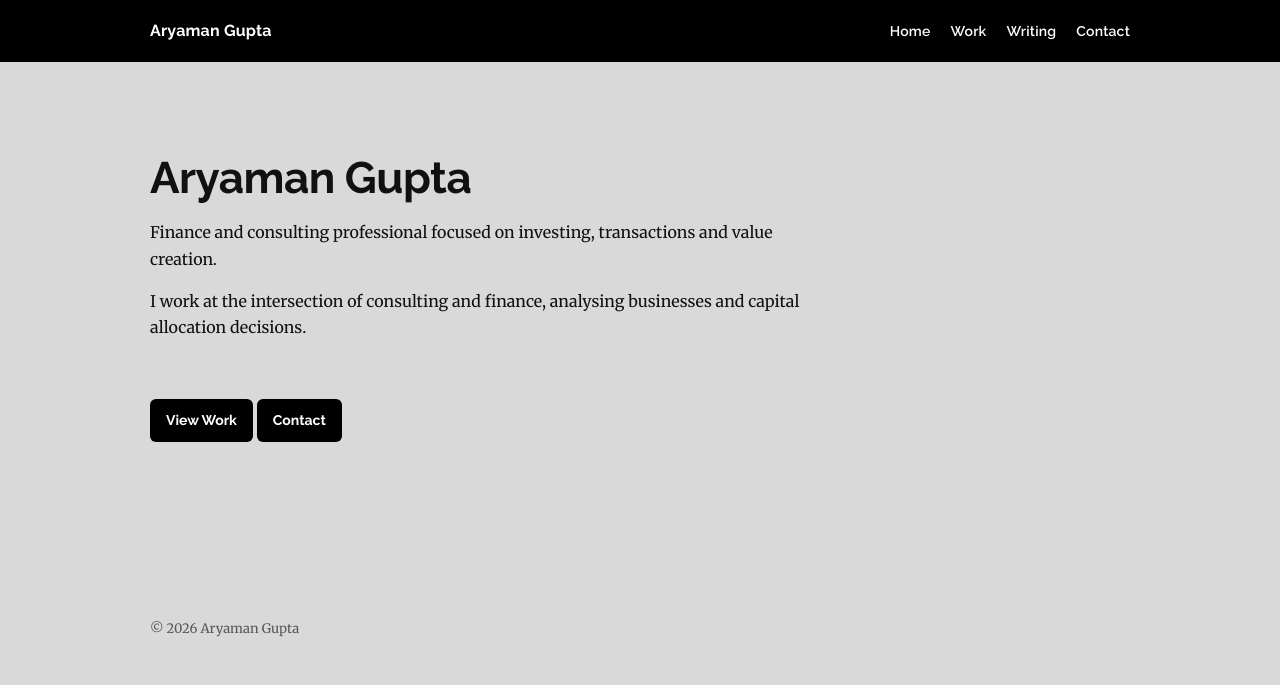
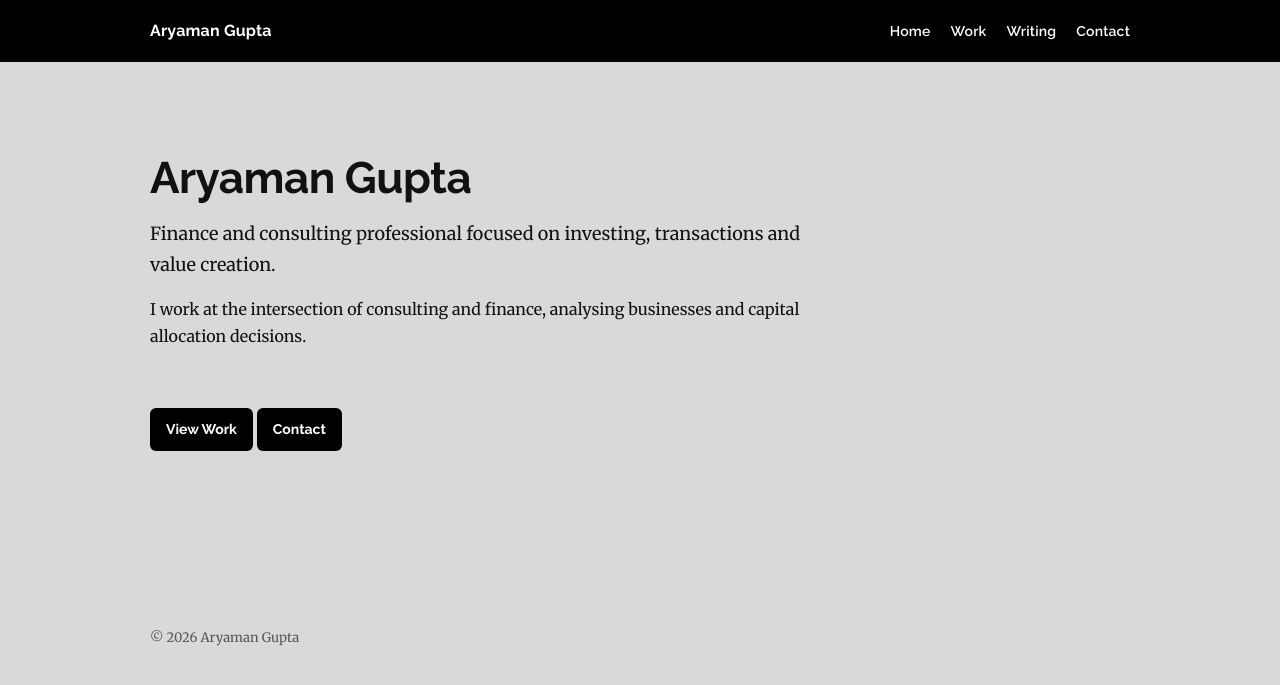
Before and after one commit to kungfumonk29/kungfumonk29.github.io, a Jekyll site: the page built from index.md, in a window 1280 px wide. Shown: the top 685 px of the page. Built offline with Jekyll 4.4.1, drawn with Linux system fonts in a browser that asks for light colours.

Commit message:
Update main.css

```diff
--- a/assets/css/main.css
+++ b/assets/css/main.css
@@ -93,8 +93,8 @@ h1{
 }
 
 h2{
-  font-size:24px;
-  margin-top:28px;
+  margin-top:48px;
+  margin-bottom:16px;
 }
 
 p{
@@ -153,7 +153,7 @@ p{
 }
 
 .tile{
-  display:block;
+  transition: all 0.15s ease;
   padding:20px;
   border-radius:10px;
   background:var(--card);
@@ -164,6 +164,7 @@ p{
 
 .tile:hover{
   border-color:var(--border-strong);
+  transform: translateY(-2px);
 }
 
 .tile-title{
@@ -191,3 +192,13 @@ p{
   .tiles{ grid-template-columns:1fr; }
   h1{ font-size:38px; }
 }
+.section-divider{
+  height:1px;
+  background:rgba(0,0,0,0.08);
+  margin:48px 0;
+  max-width:680px;
+}
+.content h1 + p{
+  font-size:18px;
+  line-height:1.7;
+}
```
